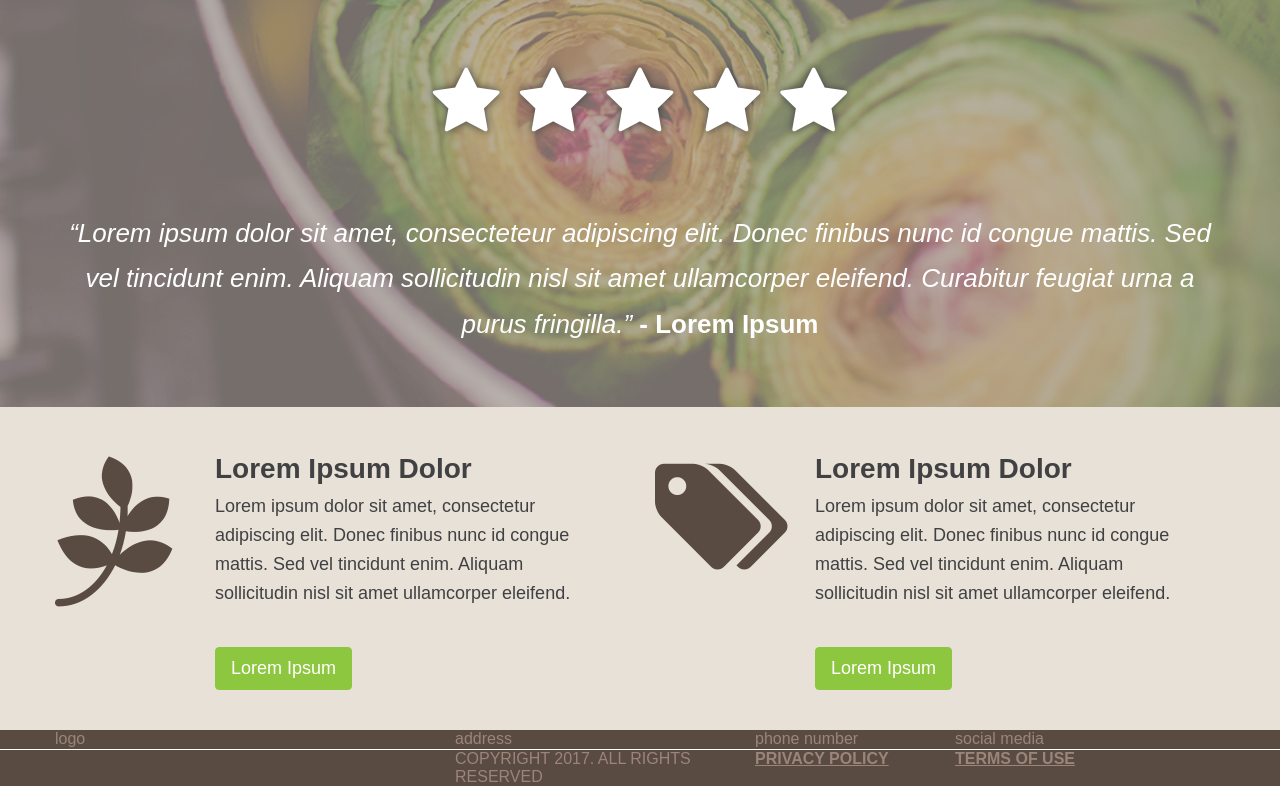
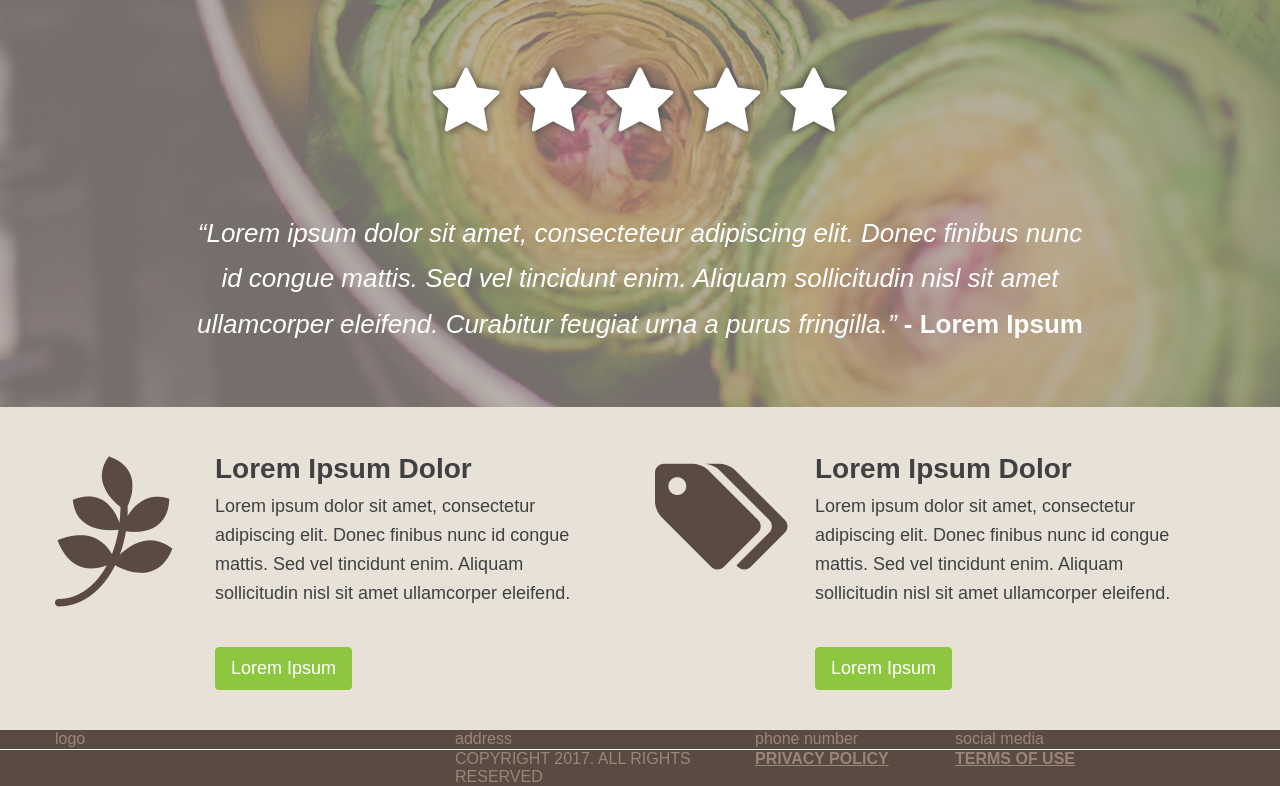
Before and after one commit to tjsantos/css, a website: page index.html in a window 1280 px wide. Shown: the part 749-1535 px from the top of the page. Drawn offline with Linux system fonts and the light colour scheme.

Commit message:
max width for testimonial on desktop

```diff
--- a/stylesheet.scss
+++ b/stylesheet.scss
@@ -398,7 +398,8 @@ a {
   font-style: italic;
   line-height: 1.75;
   @include small-and-above() {
-    margin-top: 60px;
+    max-width: 35em;
+    margin: 60px auto 0;
     font-size: (26/16) + 0em;
   }
 }
```
Also changed, not shown: stylesheet.css.
